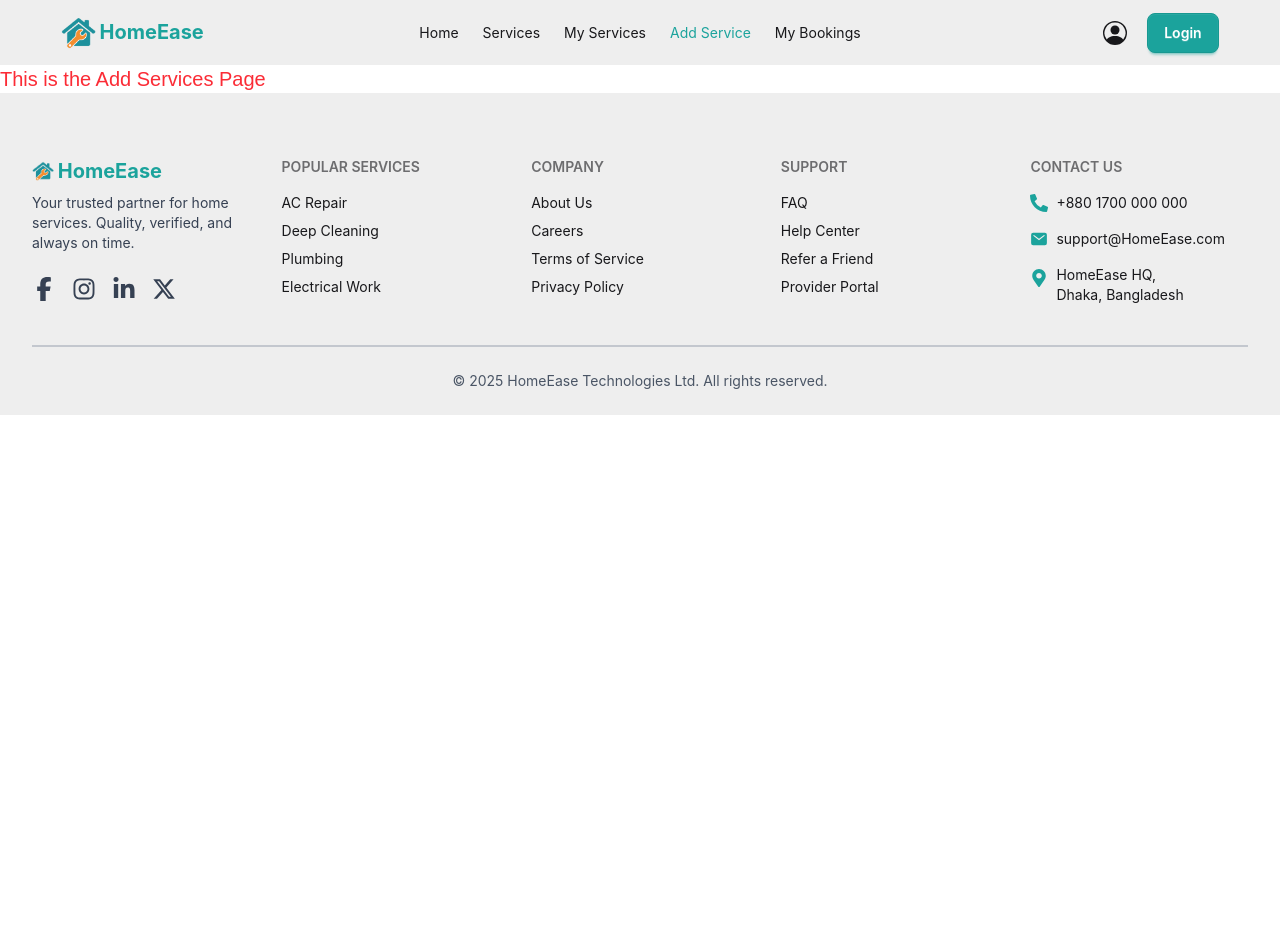
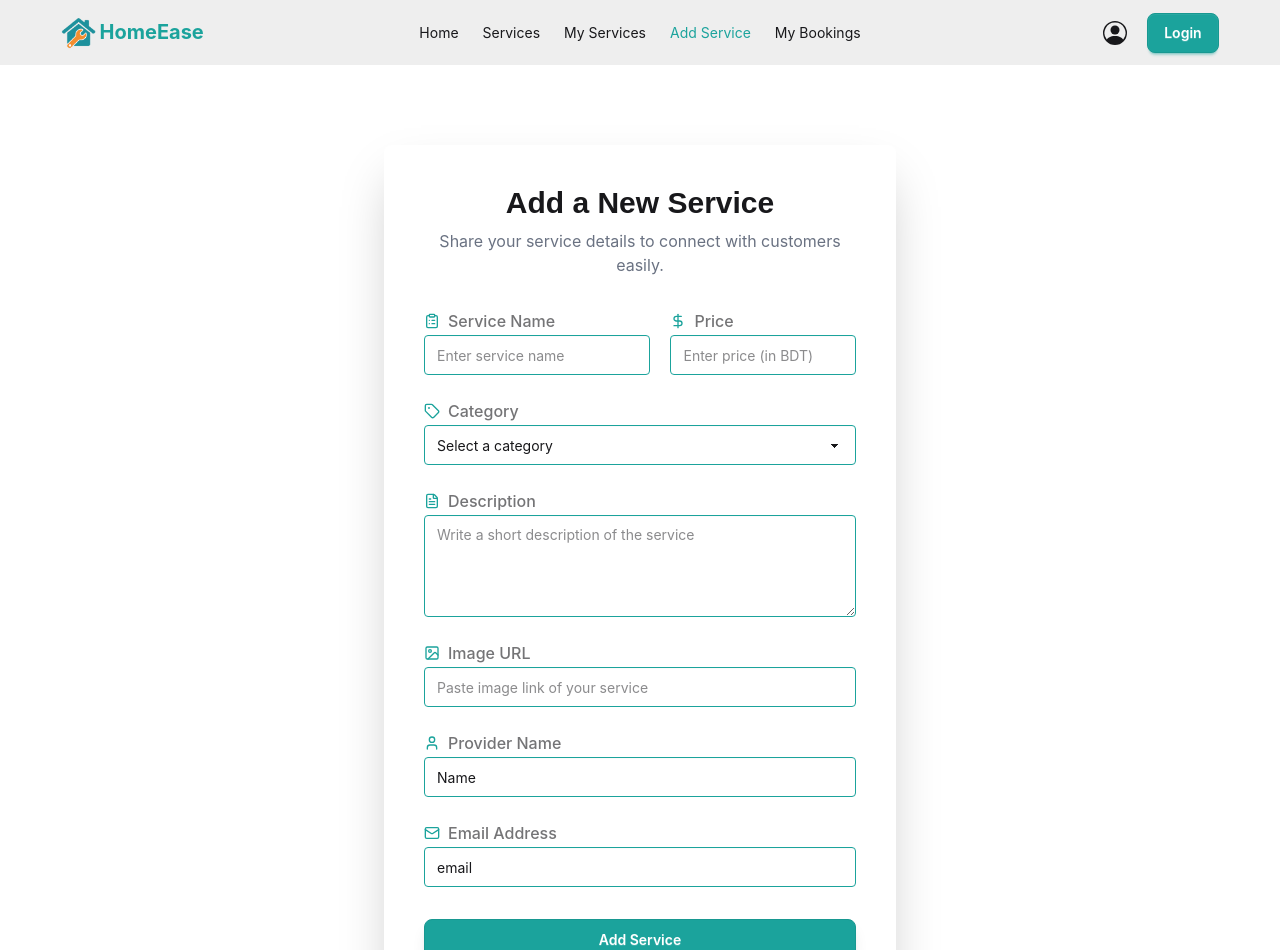
Before and after one commit to sajjad44371/a10-home-ease-frontend, a React (Vite) app: page /add-service in a window 1280 px wide. Shown: the top 950 px of the page. Before the commit the page ends 800 px from the top, so only its background shows below. Built offline with nearby package versions, Linux system fonts and the light colour scheme.

Commit message:
added service add page

```diff
--- a/src/pages/AddServices.jsx
+++ b/src/pages/AddServices.jsx
@@ -1,11 +1,169 @@
 import React from "react";
+import {
+  ClipboardList,
+  Tag,
+  DollarSign,
+  FileText,
+  Image,
+  User,
+  Mail,
+} from "lucide-react";
 
-const AddServices = () => {
+const AddService = () => {
+  const handleAddService = (e) => {
+    e.preventDefault();
+    const service_name = e.target.service_name.value;
+    const price = e.target.price.value;
+    const category = e.target.category.value;
+    const description = e.target.description.value;
+    const photoURL = e.target.photoURL.value;
+    console.log(service_name, price, category, description, photoURL);
+  };
+
   return (
-    <>
-      <h2 className="text-xl text-red-500">This is the Add Services Page</h2>
-    </>
+    <div className="py-20 bg-base-100 flex justify-center items-center w-full">
+      <div className="card w-full max-w-lg bg-white shadow-2xl p-8 lg:p-10">
+        <div className="text-center mb-8">
+          <h2 className="text-3xl font-heading font-bold text-base-content mb-2">
+            Add a New Service
+          </h2>
+          <p className="text-gray-500">
+            Share your service details to connect with customers easily.
+          </p>
+        </div>
+
+        <form onSubmit={handleAddService} className="space-y-6">
+          <div className="flex justify-between items-center gap-5">
+            <div className="form-control">
+              <label className="label">
+                <span className="label-text flex items-center font-medium">
+                  <ClipboardList size={16} className="mr-2 text-primary" />{" "}
+                  Service Name
+                </span>
+              </label>
+              <input
+                type="text"
+                name="service_name"
+                placeholder="Enter service name"
+                className="input input-bordered border-primary outline-primary w-full"
+                required
+              />
+            </div>
+            <div className="form-control">
+              <label className="label">
+                <span className="label-text flex items-center font-medium">
+                  <DollarSign size={16} className="mr-2 text-primary" /> Price
+                </span>
+              </label>
+              <input
+                type="text"
+                name="price"
+                placeholder="Enter price (in BDT)"
+                className="input input-bordered border-primary outline-primary w-full"
+                required
+              />
+            </div>
+          </div>
+
+          <div className="form-control">
+            <label className="label">
+              <span className="label-text flex items-center font-medium">
+                <Tag size={16} className="mr-2 text-primary" /> Category
+              </span>
+            </label>
+            <select
+              className="select select-bordered border-primary outline-primary w-full"
+              defaultValue=""
+              required
+              name="category"
+            >
+              <option value="" disabled>
+                Select a category
+              </option>
+              <option value="Plumber">Plumber</option>
+              <option value="Electrician">Electrician</option>
+              <option value="Cleaner">Cleaner</option>
+              <option value="Painter">Painter</option>
+              <option value="Carpenter">Carpenter</option>
+              <option value="Technician">Technician</option>
+              <option value="Gardener">Gardener</option>
+            </select>
+          </div>
+
+          <div className="form-control">
+            <label className="label">
+              <span className="label-text flex items-center font-medium">
+                <FileText size={16} className="mr-2 text-primary" /> Description
+              </span>
+            </label>
+            <textarea
+              rows="4"
+              name="description"
+              placeholder="Write a short description of the service"
+              className="textarea textarea-bordered border-primary outline-primary w-full"
+              required
+            ></textarea>
+          </div>
+
+          <div className="form-control">
+            <label className="label">
+              <span className="label-text flex items-center font-medium">
+                <Image size={16} className="mr-2 text-primary" /> Image URL
+              </span>
+            </label>
+            <input
+              type="url"
+              name="photoURL"
+              placeholder="Paste image link of your service"
+              className="input input-bordered border-primary outline-primary w-full"
+              required
+            />
+          </div>
+
+          <div className="form-control">
+            <label className="label">
+              <span className="label-text flex items-center font-medium">
+                <User size={16} className="mr-2 text-primary" /> Provider Name
+              </span>
+            </label>
+            <input
+              type="text"
+              name="provider_name"
+              defaultValue={"Name"}
+              className="input input-bordered border-primary outline-primary w-full"
+              required
+              readOnly
+            />
+          </div>
+
+          <div className="form-control">
+            <label className="label">
+              <span className="label-text flex items-center font-medium">
+                <Mail size={16} className="mr-2 text-primary" /> Email Address
+              </span>
+            </label>
+            <input
+              type="email"
+              name="email"
+              defaultValue={"email"}
+              className="input input-bordered border-primary outline-primary w-full"
+              required
+              readOnly
+            />
+          </div>
+
+          <div className="form-control mt-8">
+            <button
+              type="submit"
+              className="btn btn-primary shadow-lg text-white rounded-lg w-full"
+            >
+              Add Service
+            </button>
+          </div>
+        </form>
+      </div>
+    </div>
   );
 };
 
-export default AddServices;
+export default AddService;
```
